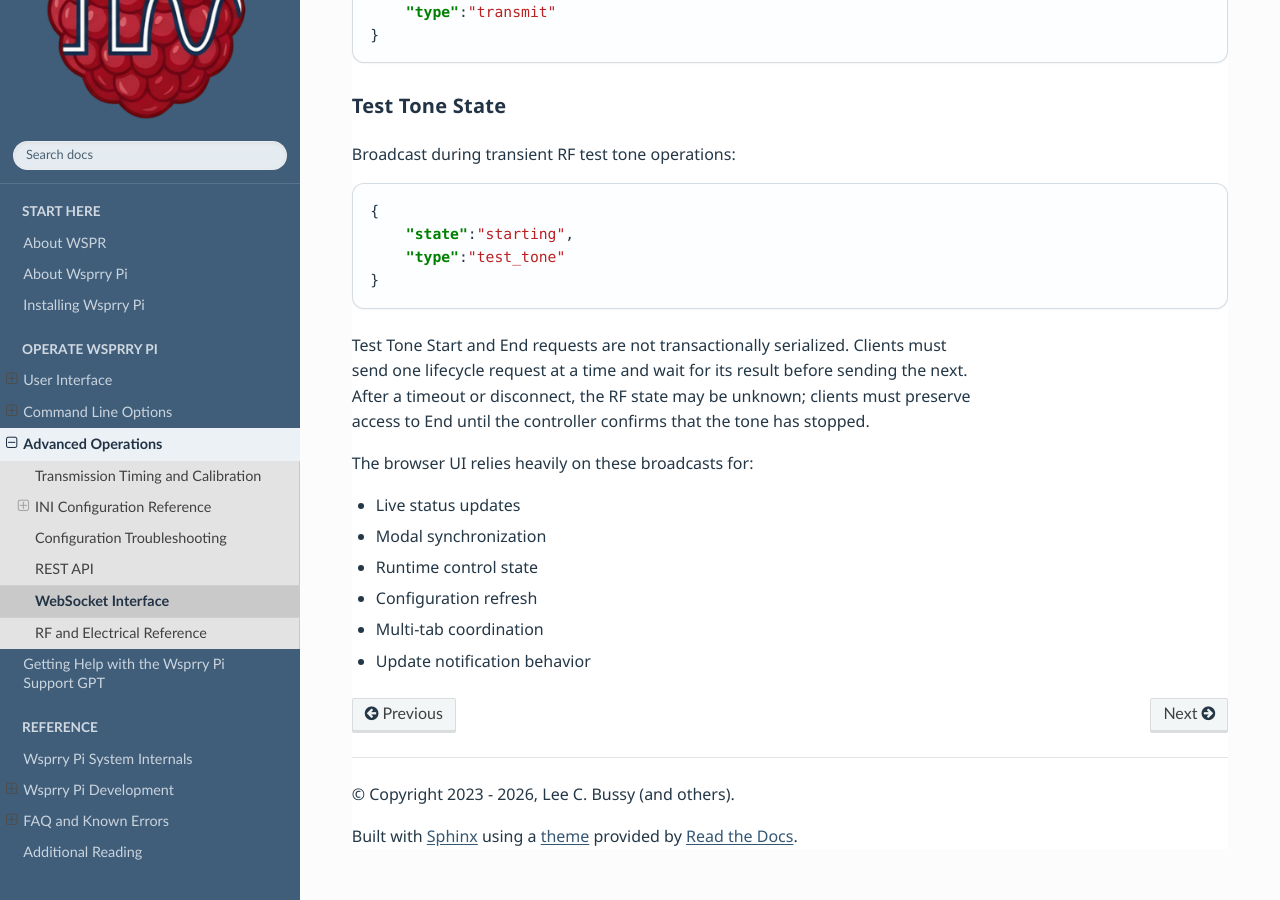
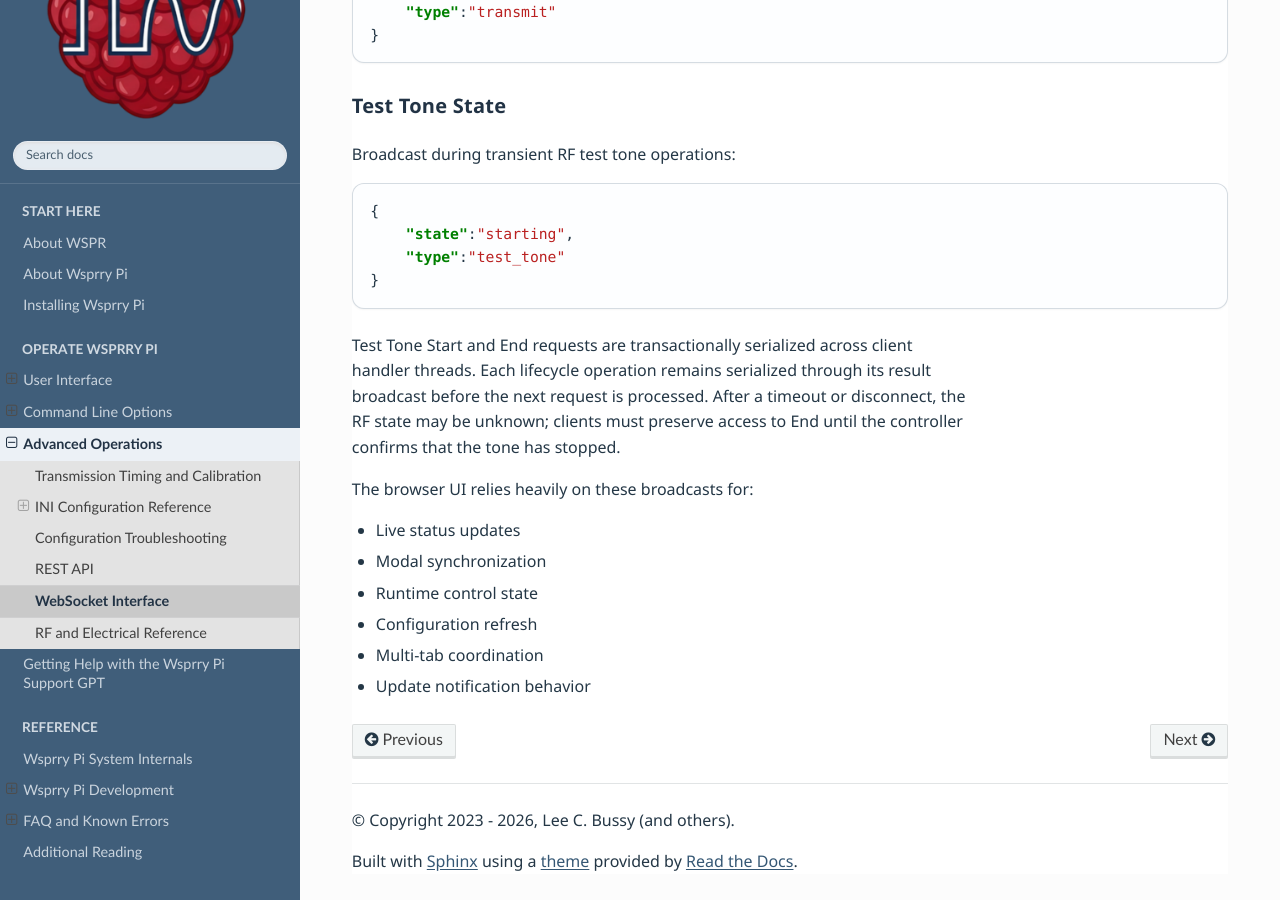
Before and after one commit to WsprryPi/Wsprry_Pi_Docs, a Sphinx documentation site: the page built from docs/Advanced_Operations/websocket.md, in a window 1280 px wide and 900 px high, scrolled down 2339 px. Built offline with Sphinx 7.4.7 and the Read the Docs theme 3.1.0, drawn with Linux system fonts in a browser that asks for light colours.

Commit message:
Document serialized Test Tone lifecycle

````diff
--- a/docs/Advanced_Operations/websocket.md
+++ b/docs/Advanced_Operations/websocket.md
@@ -105,11 +105,11 @@ Broadcast during transient RF test tone operations:
 }
 ```
 
-Test Tone Start and End requests are not transactionally serialized. Clients
-must send one lifecycle request at a time and wait for its result before sending
-the next. After a timeout or disconnect, the RF state may be unknown; clients
-must preserve access to End until the controller confirms that the tone has
-stopped.
+Test Tone Start and End requests are transactionally serialized across client
+handler threads. Each lifecycle operation remains serialized through its result
+broadcast before the next request is processed. After a timeout or disconnect,
+the RF state may be unknown; clients must preserve access to End until the
+controller confirms that the tone has stopped.
 
 The browser UI relies heavily on these broadcasts for:
 
````
Also changed, not shown: docs/User_Interface/Maintenance/index.md (+3 -2 lines).
